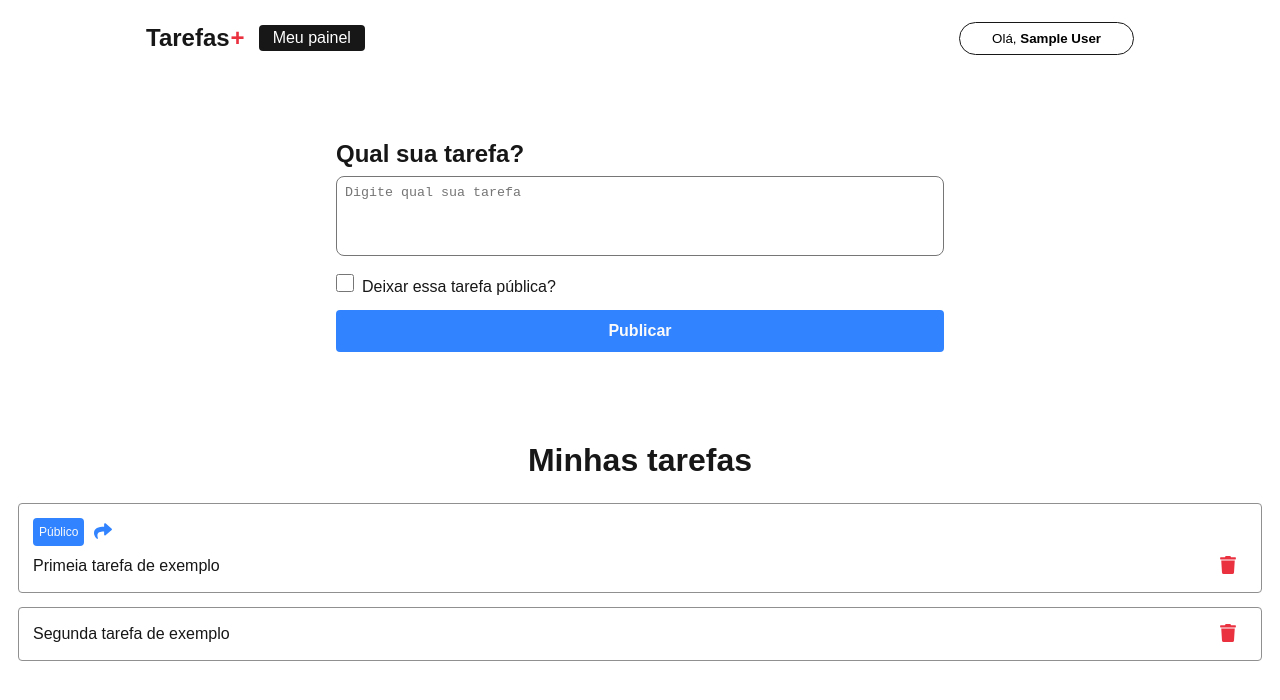
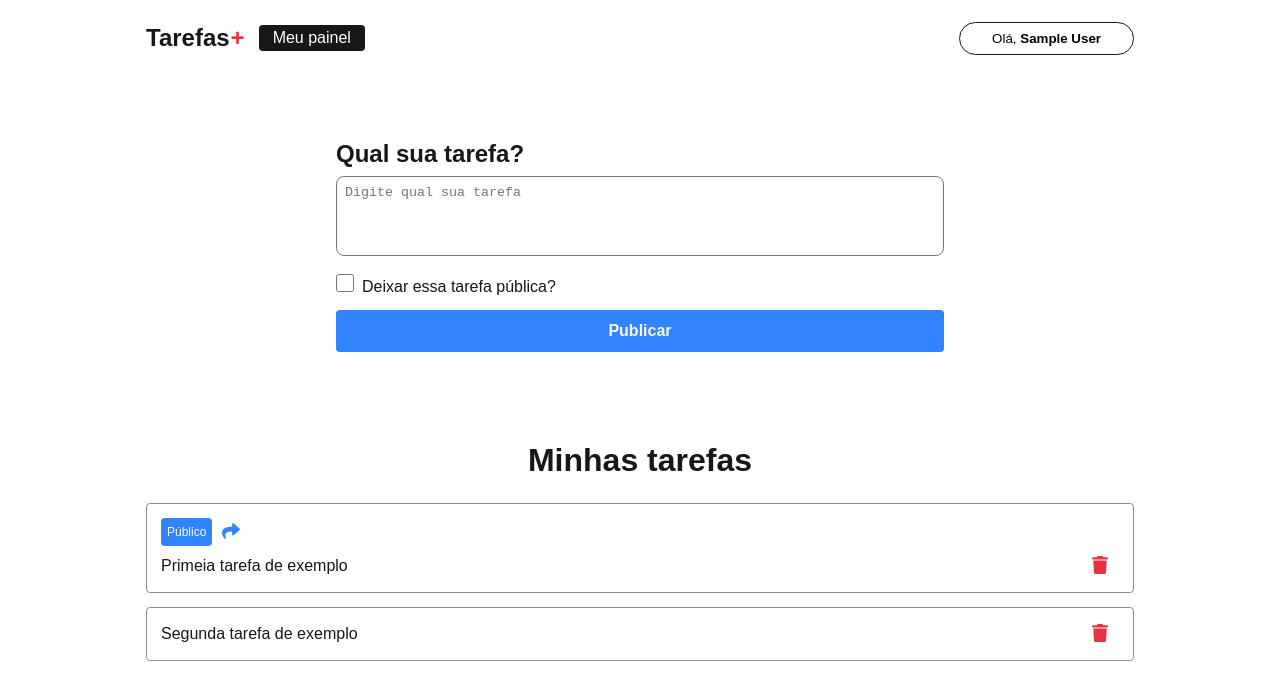
Before and after one commit to oalvesxp/nextjs-todo-list, a Next.js app in the folder tasks-app/: page /dashboard in a window 1280 px wide. Shown: the top 700 px of the page. Built offline with nearby package versions, Linux system fonts and the light colour scheme; no server answers; sample sign-in values are in the browser's storage.

Commit message:
Corrigindo tamanho da session tasks

```diff
--- a/tasks-app/src/styles/Dashboard.module.css
+++ b/tasks-app/src/styles/Dashboard.module.css
@@ -54,7 +54,7 @@
 }
 
 .tasks {
-  max-width: 1024;
+  max-width: 1024px;
   width: 100%;
   margin: 34px auto 0 auto;
   padding: 0 18px;
```
